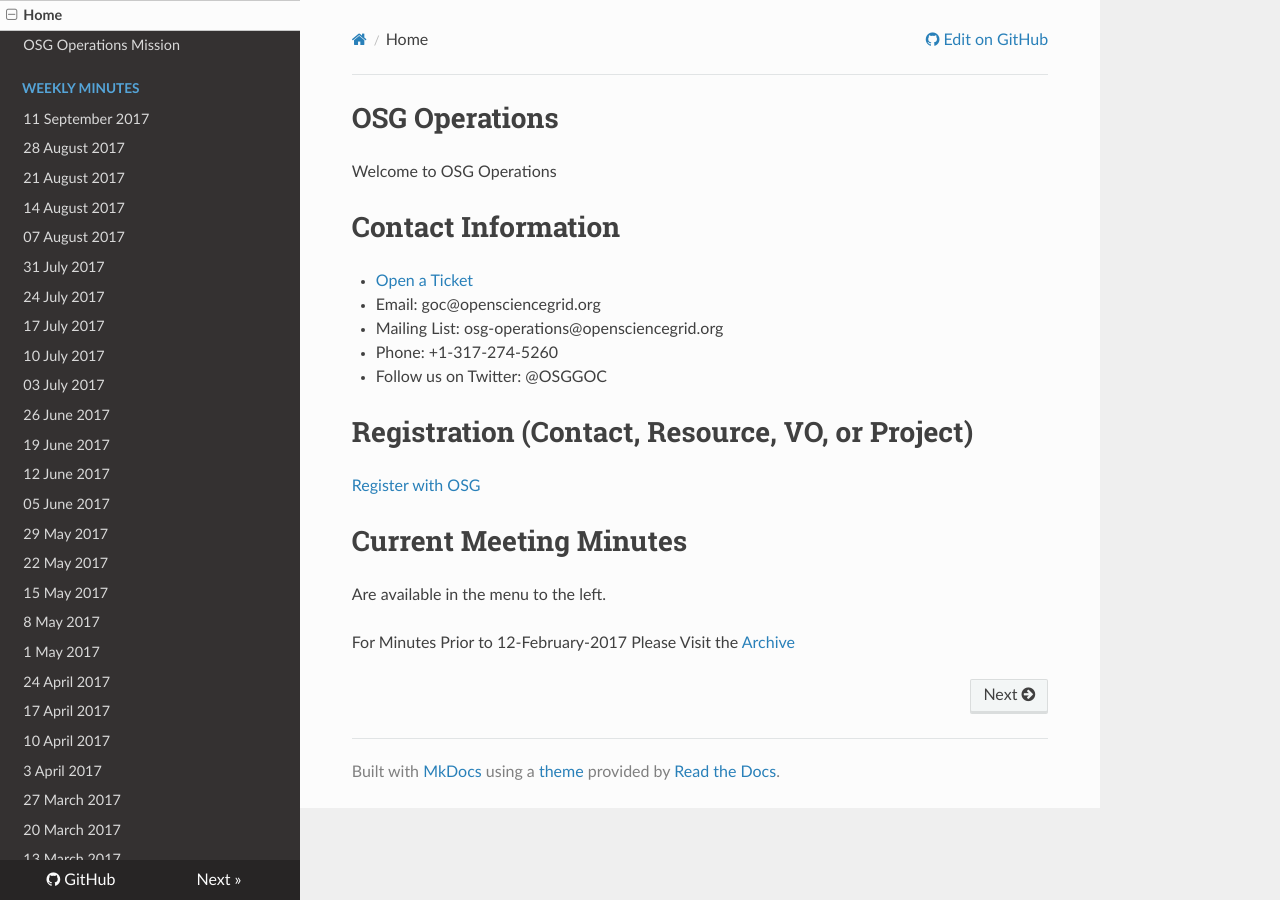
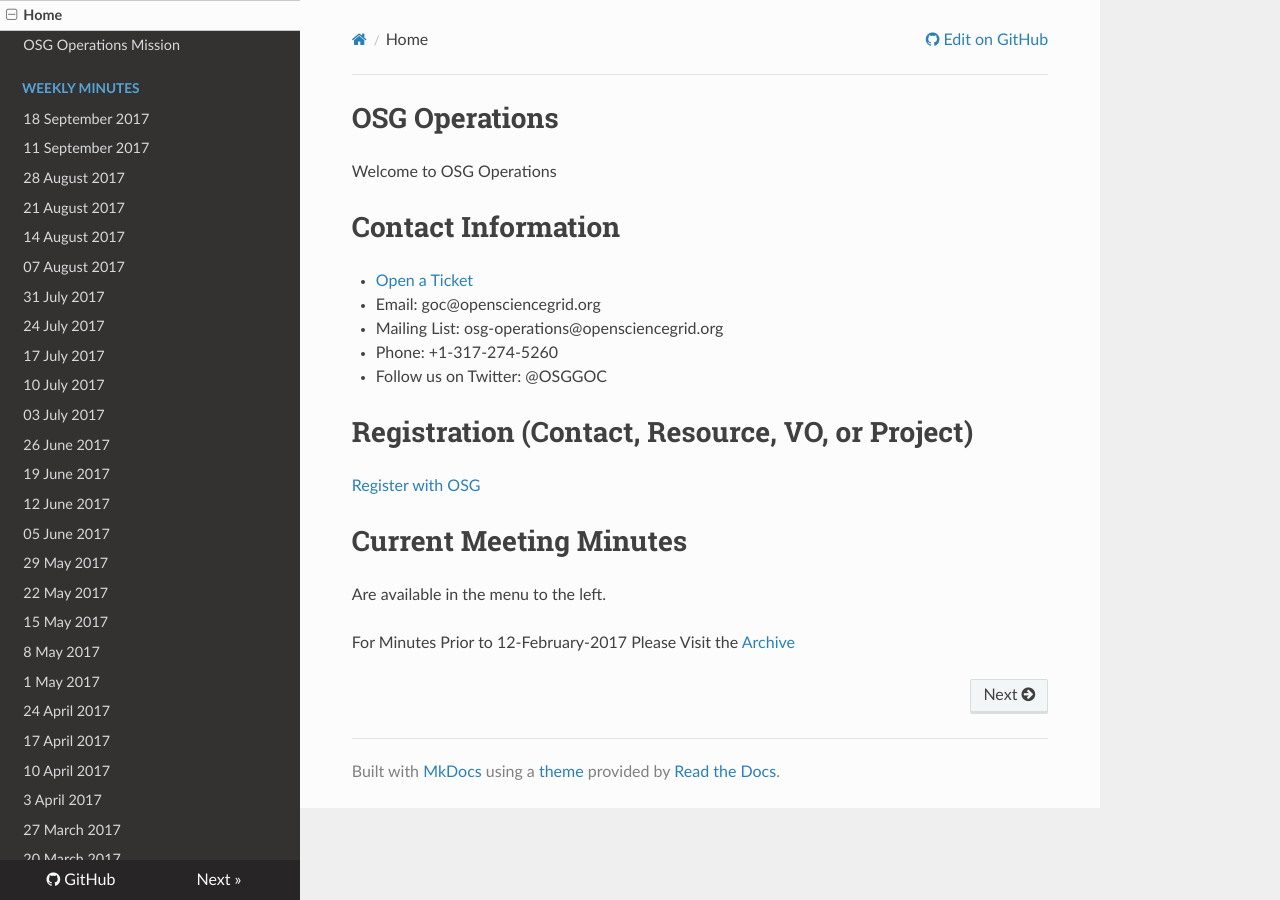
Before and after one commit to osg-htc/operations, an MkDocs documentation site: the page built from docs/index.md, in a window 1280 px wide. Built offline with MkDocs 1.6.1, drawn with Linux system fonts in a browser that asks for light colours; nearby versions of some CDN libraries; old or Windows-style settings are respelled for this version of MkDocs.

Commit message:
Update mkdocs.yml

```diff
--- a/mkdocs.yml
+++ b/mkdocs.yml
@@ -10,6 +10,7 @@
 - Home: 'index.md'
 - OSG Operations Mission: 'mission.md'
 - Weekly Minutes:
+  - '18 September 2017': 'WeeklyMinutes/18Sep2017.md'
   - '11 September 2017': 'WeeklyMinutes/11Sep2017.md'
   - '28 August 2017': 'WeeklyMinutes/28Aug2017.md'
   - '21 August 2017': 'WeeklyMinutes/21Aug2017.md'
```
